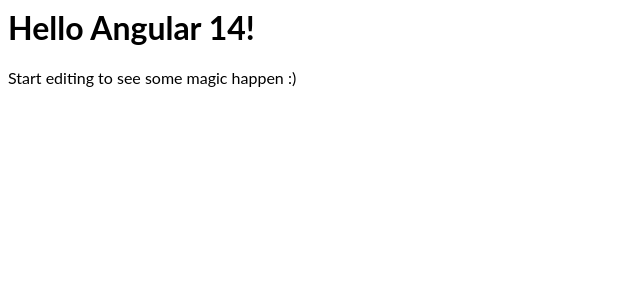
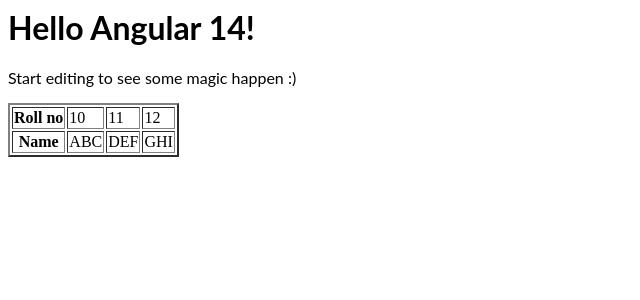
Before and after one commit to MrMukund/angular-ivy-kgmj2p, an Angular app: page / in a window 1280 px wide. Shown: the top 300 px of the page, without its empty margins (0-640 px from the left). Built offline with nearby package versions, Linux system fonts and the light colour scheme.

Commit message:
1 file modified

```diff
--- a/src/app/app.component.html
+++ b/src/app/app.component.html
@@ -2,3 +2,30 @@
 <p>
   Start editing to see some magic happen :)
 </p>
+
+<table border="2px">
+  <tr>
+    <th>Roll no</th>
+    <td>10</td>
+    <td>11</td>
+
+
+<td>12</td>
+
+  </tr>
+
+
+  <tr>
+  <th>Name</th>
+  <td>ABC</td>
+  <td>DEF</td>
+
+
+<td>GHI</td>
+
+</tr>
+
+
+
+
+</table>
```
